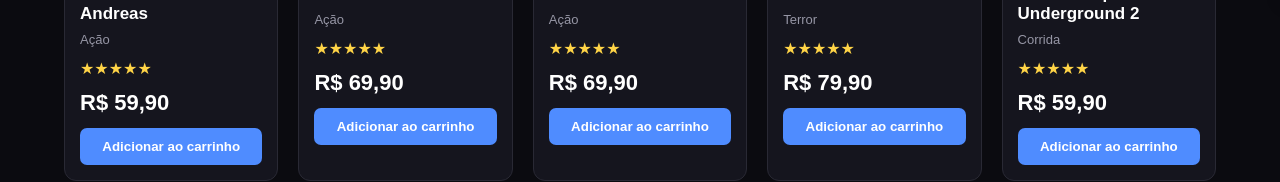
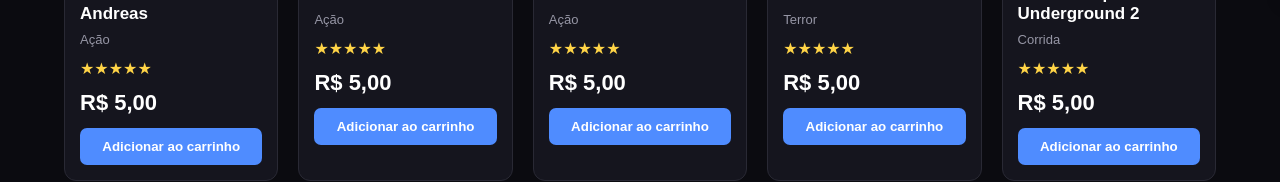
Before and after one commit to mj3105850-alt/minha-loja, a plain HTML site: page index.html in a window 1280 px wide. Shown: the part 809-991 px from the top of the page. Drawn offline with Linux system fonts and the light colour scheme.

Commit message:
Update game prices to 5.00

```diff
--- a/index.html
+++ b/index.html
@@ -484,126 +484,126 @@ const games = [
     {
         name: "Grand Theft Auto: San Andreas",
         genre: "Ação",
-        price: 59.90,
+        price: 5.00,
         rating: 5
     },
 
     {
         name: "God of War",
         genre: "Ação",
-        price: 69.90,
+        price: 5.00,
         rating: 5
     },
 
     {
         name: "God of War II",
         genre: "Ação",
-        price: 69.90,
+        price: 5.00,
         rating: 5
     },
 
     {
         name: "Resident Evil 4",
         genre: "Terror",
-        price: 79.90,
+        price: 5.00,
         rating: 5
     },
 
     {
         name: "Need for Speed Underground 2",
         genre: "Corrida",
-        price: 59.90,
+        price: 5.00,
         rating: 5
     },
 
     {
         name: "Need for Speed Most Wanted",
         genre: "Corrida",
-        price: 69.90,
+        price:5.00,
         rating: 5
     },
 
     {
         name: "Gran Turismo 4",
         genre: "Corrida",
-        price: 49.90,
+        price: 5.00,
         rating: 5
     },
 
     {
         name: "Black",
         genre: "Ação",
-        price: 49.90,
+        price: 5.00,
         rating: 5
     },
 
     {
         name: "Shadow of the Colossus",
         genre: "Aventura",
-        price: 79.90,
+        price: 5.00,
         rating: 5
     },
 
     {
         name: "Devil May Cry 3",
         genre: "Ação",
-        price: 59.90,
+        price: 5.00,
         rating: 5
     },
 
     {
         name: "Silent Hill 2",
         genre: "Terror",
-        price: 99.90,
+        price: 5.00,
         rating: 5
     },
 
     {
         name: "Dragon Ball Z Budokai 3",
         genre: "Ação",
-        price: 69.90,
+        price: 5.00,
         rating: 5
     },
 
     {
         name: "Naruto Ultimate Ninja 5",
         genre: "Ação",
-        price: 59.90,
+        price: 5.00,
         rating: 5
     },
 
     {
         name: "Winning Eleven",
         genre: "Futebol",
-        price: 39.90,
+        price: 5.00,
         rating: 4
     },
 
     {
         name: "Pro Evolution Soccer",
         genre: "Futebol",
-        price: 39.90,
+        price: 5.00,
         rating: 4
     },
 
     {
         name: "Bully",
         genre: "Aventura",
-        price: 69.90,
+        price: 5.00,
         rating: 5
     },
 
     {
         name: "Kingdom Hearts II",
         genre: "Aventura",
-        price: 59.90,
+        price: 5.00,
         rating: 5
     },
 
     {
         name: "Resident Evil Code Veronica X",
         genre: "Terror",
-        price: 89.90,
+        price: 5.00,
         rating: 5
     }
 
```
